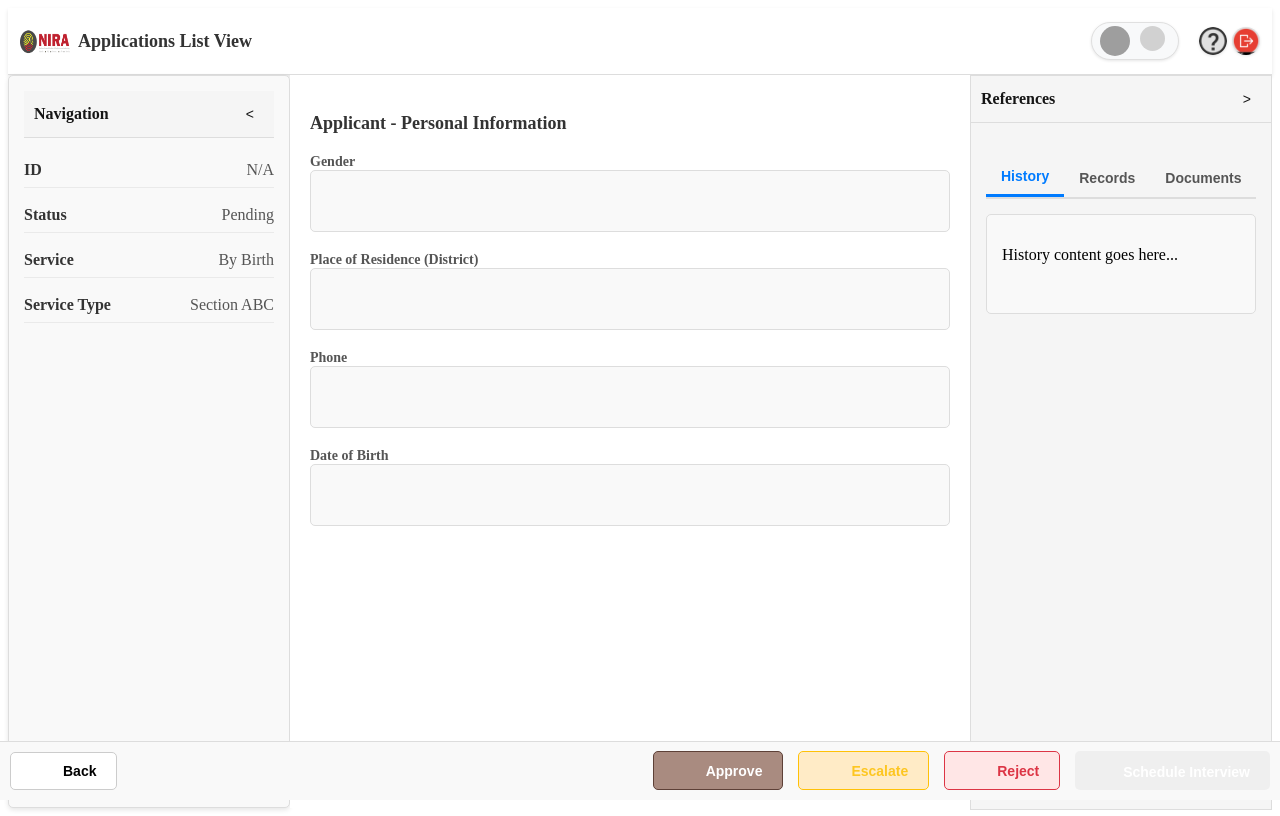
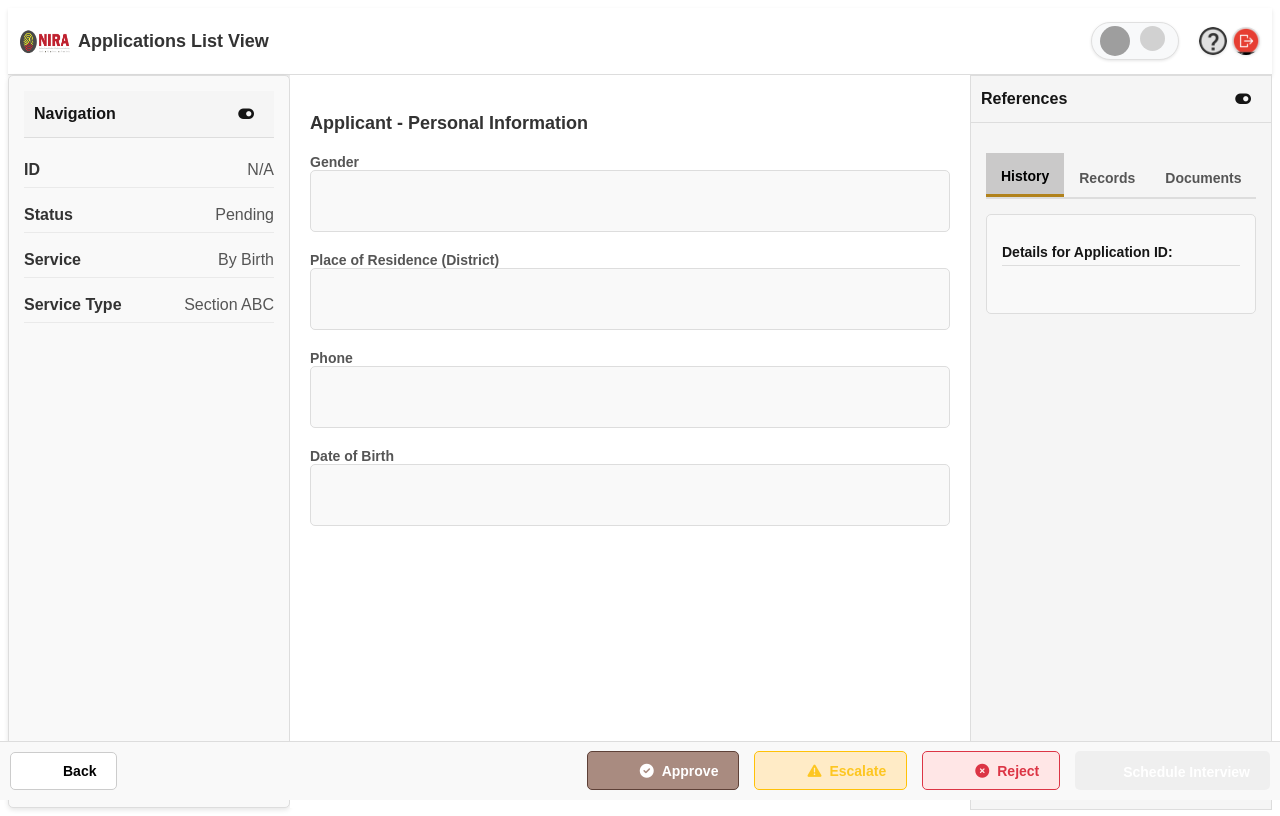
Before and after one commit to tf-nira/manual-verification-system-ui, an Angular app: page /application-detail in a window 1280 px wide. Built offline with nearby package versions, Linux system fonts and the light colour scheme; grey boxes are pictures that could not be loaded.

Commit message:
fix config.json, add history in app details page & css fix

```diff
--- a/src/app/core/services/config.service.ts
+++ b/src/app/core/services/config.service.ts
@@ -46,7 +46,6 @@ export class ConfigService {
   }
 
   getConfig(): { [key: string]: any } {
-    // console.log(this.config);
     return this.config;
   }
 
--- a/src/app/feature/application-detail/application-detail.component.css
+++ b/src/app/feature/application-detail/application-detail.component.css
@@ -3,6 +3,7 @@
   display: flex;
   flex-direction: column;
   height: 100vh;
+  font-family: 'Arial', sans-serif; /* Change the font family */
 }
 
 .layout {
@@ -423,9 +424,10 @@
 
 /* Active Tab */
 .tab-button.active {
-  color: #007bff;
-  border-bottom: 3px solid #007bff;
+  color: #000000;
+  border-bottom: 3px solid #b18017f7;
   font-weight: bold;
+  background-color: #cac9c9;
 }
 
 /* Tab Content */
@@ -1084,3 +1086,43 @@ textarea {
   border: 1px solid #ccc; /* Optional: Add a border to distinguish the section */
   background-color: #f9f9f9; /* Optional: Add a background color */
 }
+.escalation-header {
+  display: flex;
+  justify-content: space-between;
+  align-items: center;
+  background-color: #4396f0;
+  color: white;
+  padding: 6px;
+  border: none;
+  cursor: pointer;
+  border-radius: 4px;
+}
+
+.escalation-content {
+  padding: 10px;
+  background-color: #eef3f7;
+  border: 1px solid #ccc;
+  border-radius: 4px;
+  margin-top: 5px;
+}
+.details-container h3 {
+  font-size: 14px; /* Adjust the font size */
+  font-weight: bold; /* Make the text bold */
+  font-family: 'Arial', sans-serif; /* Change the font family */
+  color: #151515; /* Use a dark color for the text */
+  margin-bottom: 10px; /* Add space below the heading */
+  display: flex; /* Use flexbox for alignment */
+  justify-content: space-between; /* Space out the text horizontally */
+  align-items: center; /* Center-align vertically */
+  border-bottom: 1px solid #ddd; /* Add a subtle border below */
+  padding-bottom: 5px; /* Add padding below the text */
+}
+
+
+/* .expanded::after {
+  content: '\25BC';
+}
+
+.collapsed::after {
+  content: '\25B6';
+} */
--- a/src/app/feature/application-detail/application-detail.component.html
+++ b/src/app/feature/application-detail/application-detail.component.html
@@ -8,7 +8,7 @@
   <div class="section-header">
     <h3>Navigation</h3>
     <button class="toggle-btn" (click)="toggleLeft()">
-      {{ isLeftCollapsed ? '>' : '<' }}
+      <i class="fas fa-toggle-on"></i>
     </button>
   </div>
   <div class="navigation-content">
@@ -71,7 +71,7 @@
       <div class="section-header">
         <h3>References</h3>
         <button class="toggle-btn" (click)="toggleRight()">
-          {{ isRightCollapsed ? '<' : '>' }} </button>
+          <i class="fas fa-toggle-on"></i> </button>
       </div>
       <div class="references-content">
         <div class="tabs">
@@ -88,7 +88,61 @@
 
         <div class="tab-content" *ngIf="activeTab === 'history'">
           <!-- History Content -->
-          <p>History content goes here...</p>
+          <div class="details-container">
+          <h3>Details for Application ID: {{ this.rowData.applicationId}}</h3>
+
+
+          <div *ngIf="selectedRow">
+            <!-- Officer Escalation Details -->
+            <div *ngIf="selectedRow.officerEscDetails" class="escalation-section">
+              <button class="escalation-header" (click)="toggleEscalation('officer')">
+                Officer Escalation Details
+                <span [class]="isEscalationExpanded('officer') ? 'expanded' : 'collapsed'"></span>
+              </button>
+              <div *ngIf="isEscalationExpanded('officer')" class="escalation-content">
+                <p><strong>Level:</strong> {{ selectedRow.officerEscDetails.level || 'N/A' }}</p>
+                <p><strong>Category:</strong> {{ selectedRow.officerEscDetails.category || 'N/A' }}</p>
+                <p><strong>Comment:</strong> {{ selectedRow.officerEscDetails.comment || 'N/A' }}</p>
+                <p><strong>Escalated By:</strong> {{ selectedRow.officerEscDetails.escBy || 'N/A' }}</p>
+                <p><strong>Escalation Time:</strong> {{ selectedRow.officerEscDetails.escDTimes || 'N/A' }}</p>
+              </div>
+            </div>
+
+            <!-- Supervisor Escalation Details -->
+            <div *ngIf="selectedRow.supervisorEscDetails" class="escalation-section">
+              <button class="escalation-header" (click)="toggleEscalation('supervisor')">
+                Supervisor Escalation Details
+                <span [class]="isEscalationExpanded('supervisor') ? 'expanded' : 'collapsed'"></span>
+              </button>
+              <div *ngIf="isEscalationExpanded('supervisor')" class="escalation-content">
+                <p><strong>Level:</strong> {{ selectedRow.supervisorEscDetails.level || 'N/A' }}</p>
+                <p><strong>Category:</strong> {{ selectedRow.supervisorEscDetails.category || 'N/A' }}</p>
+                <p><strong>Comment:</strong> {{ selectedRow.supervisorEscDetails.comment || 'N/A' }}</p>
+                <p><strong>Escalated By:</strong> {{ selectedRow.supervisorEscDetails.escBy || 'N/A' }}</p>
+                <p><strong>Escalation Time:</strong> {{ selectedRow.supervisorEscDetails.escDTimes || 'N/A' }}</p>
+              </div>
+            </div>
+
+            <!-- Legal Escalation Details -->
+            <div *ngIf="selectedRow.legalEscDetails" class="escalation-section">
+              <button class="escalation-header" (click)="toggleEscalation('legal')">
+                Legal Escalation Details
+                <span [class]="isEscalationExpanded('legal') ? 'expanded' : 'collapsed'"></span>
+              </button>
+              <div *ngIf="isEscalationExpanded('legal')" class="escalation-content">
+                <p><strong>Level:</strong> {{ selectedRow.legalEscDetails.level || 'N/A' }}</p>
+                <p><strong>Category:</strong> {{ selectedRow.legalEscDetails.category || 'N/A' }}</p>
+                <p><strong>Comment:</strong> {{ selectedRow.legalEscDetails.comment || 'N/A' }}</p>
+                <p><strong>Escalated By:</strong> {{ selectedRow.legalEscDetails.escBy || 'N/A' }}</p>
+                <p><strong>Escalation Time:</strong> {{ selectedRow.legalEscDetails.escDTimes || 'N/A' }}</p>
+              </div>
+            </div>
+          </div>
+
+          <div *ngIf="!selectedRow">
+            <p>No row selected. Click on a row to see details.</p>
+          </div>
+        </div>
         </div>
         <!-- Records Content -->
         <div class="tab-content" *ngIf="activeTab === 'records'">
@@ -123,13 +177,23 @@
   <div class="footer">
     <button class="back-button" (click)="goBack()">{{ constants.BACK }}</button>
   </div>
+  <link href="https://cdnjs.cloudflare.com/ajax/libs/font-awesome/6.0.0-beta3/css/all.min.css" rel="stylesheet">
 
   <!-- Action Buttons -->
   <div class="action-buttons">
-    <button class="approve" (click)="openApprovalModal()">{{ constants.APPROVE }}</button>
+    <button class="approve" (click)="openApprovalModal()">
+      <i class="fas fa-check-circle"></i>
+      {{ constants.APPROVE }}
+    </button>
     <button class="escalate" *ngIf="role !== 'MVS_DISTRICT_OFFICER' && role !== 'MVS_EXECUTIVE_DIRECTOR'"
-      (click)="openEscalateModal()">{{ constants.ESCALATE }}</button>
-    <button class="reject" (click)="openRejectModal()">{{ constants.REJECT }}</button>
+      (click)="openEscalateModal()">
+      <i class="fas fa-exclamation-triangle"></i>
+      {{ constants.ESCALATE }}
+    </button>
+    <button class="reject" (click)="openRejectModal()">
+      <i class="fas fa-times-circle"></i>
+      {{ constants.REJECT }}
+    </button>
     <!-- Schedule Interview Btn -->
     <button [ngClass]="{
         'schedule-interview': (role === 'MVS_LEGAL_OFFICER' || role === 'MVS_DISTRICT_OFFICER') ,
--- a/src/app/feature/application-detail/application-detail.component.ts
+++ b/src/app/feature/application-detail/application-detail.component.ts
@@ -51,6 +51,7 @@ export class ApplicationDetailComponent implements OnInit {
     content: '',
     districtOffice: ''
   };
+  expandedSections: { [key: string]: boolean } = {};
   activeTab: string = 'history'; // Default tab is 'history'
   service: string = '';
   serviceType: string = '';
@@ -67,6 +68,7 @@ export class ApplicationDetailComponent implements OnInit {
   isLeftCollapsed: boolean = false;
   isRightCollapsed: boolean = false;
   isEditable: boolean = false;
+  selectedRow: any = {};
   documents: { category: string; title: string; fileName: string; file: File | null }[] = [
     { category: '', title: '', fileName: '', file: null }
   ];
@@ -104,6 +106,8 @@ export class ApplicationDetailComponent implements OnInit {
 
     this.role = state.role || '';
     this.rowData = state.data || {};
+    console.log(this.rowData.applicationId);
+    this.selectedRow = state.rowData || {};
     /**below two row data sets need to be removed data would come from polcy, this is for example */
     this.rowData = {
       ...this.rowData,
@@ -141,6 +145,13 @@ export class ApplicationDetailComponent implements OnInit {
   }
   setActiveTab(tabName: string): void {
     this.activeTab = tabName;
+  }
+  isEscalationExpanded(section: string): boolean {
+    return this.expandedSections[section] || false;
+  }
+
+  toggleEscalation(section: string): void {
+    this.expandedSections[section] = !this.expandedSections[section];
   }
   checkPersonDetails() {
     const roles = ['father', 'mother', 'guardian']; // Define roles to check
--- a/src/app/feature/application-list/application-list.component.css
+++ b/src/app/feature/application-list/application-list.component.css
@@ -444,7 +444,7 @@ th.sortable {
   display: flex;
   justify-content: space-between;
   align-items: center;
-  background-color: #007bff;
+  background-color: #4396f0;
   color: white;
   padding: 6px;
   border: none;
--- a/src/app/feature/application-list/application-list.component.ts
+++ b/src/app/feature/application-list/application-list.component.ts
@@ -246,7 +246,7 @@ export class ApplicationListComponent implements OnInit {
       (response: any) => {
         // Navigate to the details page with fetched data
         this.router.navigate(['/application-detail'], {
-          state: { role: this.role, data: response.response },
+          state: { role: this.role, data: response.response ,rowData: rowData},
         });
       },
       (error) => {
```
Also changed, not shown: src/app/core/services/data-storage.service.ts (+17 -11 lines).
